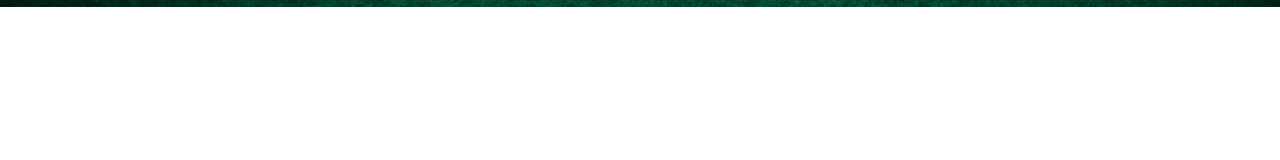
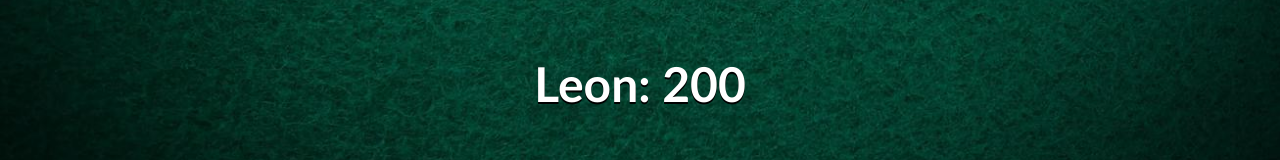
Before and after one commit to DigitaLeon/Blackjack, a plain HTML site: page index.html in a window 1280 px wide. Shown: the part 793-953 px from the top of the page. Before the commit the page ends 800 px from the top, so only its background shows below. Drawn offline with Linux system fonts and the light colour scheme.

Commit message:
created player object

```diff
--- a/index.html
+++ b/index.html
@@ -16,6 +16,7 @@
 				START GAME
 			</button>
 			<button onclick="newCard()">NEW CARD</button>
+			<p id="player-el"></p>
 		</div>
 		<script src="script.js"></script>
 	</body>
--- a/script.js
+++ b/script.js
@@ -7,6 +7,14 @@
 const messageEl = document.getElementById('message-el');
 const sumEl = document.getElementById('sum-el');
 const cardsEl = document.getElementById('cards-el');
+
+let player = {
+	name: 'Leon',
+	chips: 200,
+};
+
+const playerEl = document.getElementById('player-el');
+playerEl.textContent = `${player.name}: ${player.chips} `;
 
 function startGame() {
 	isAlive = true;
```
